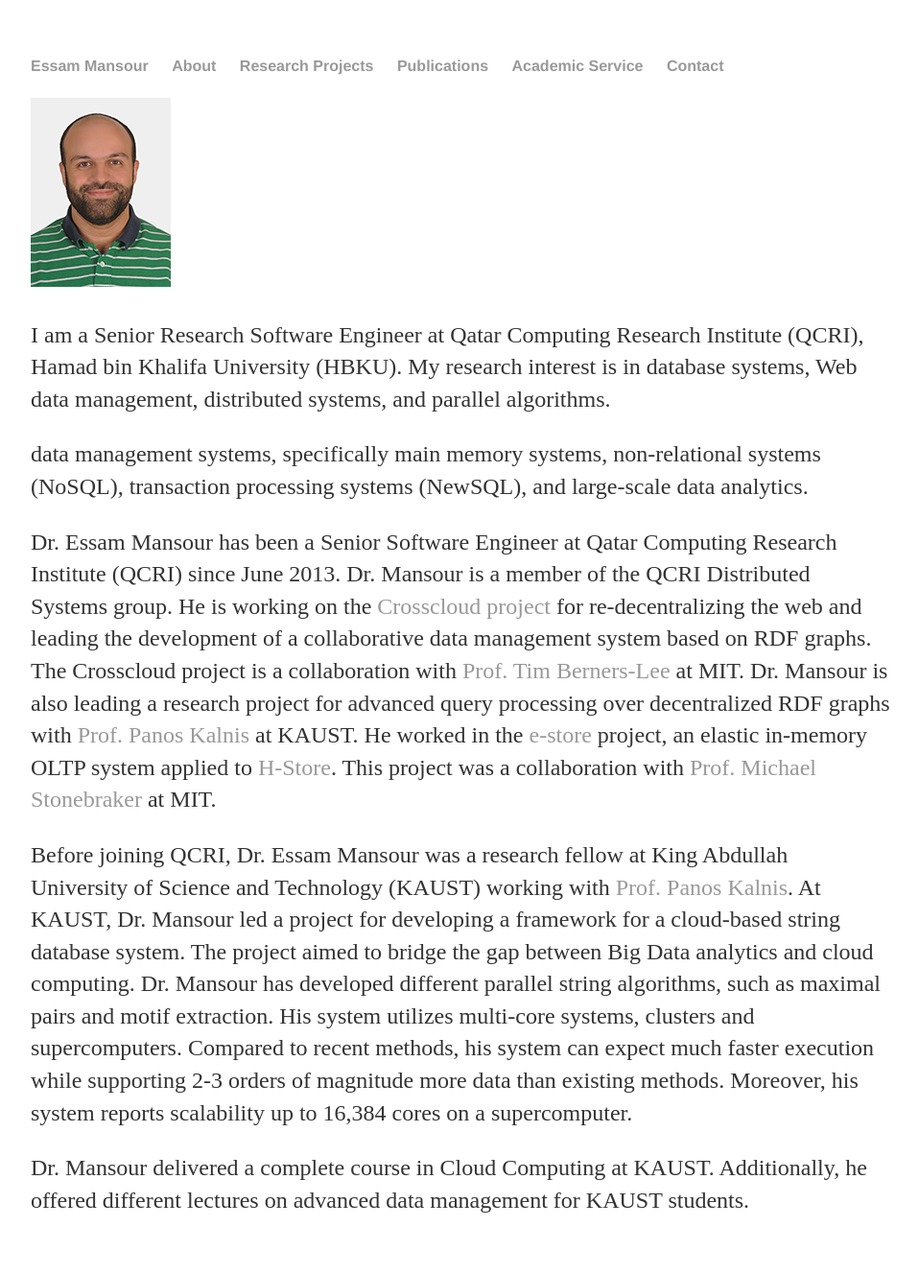
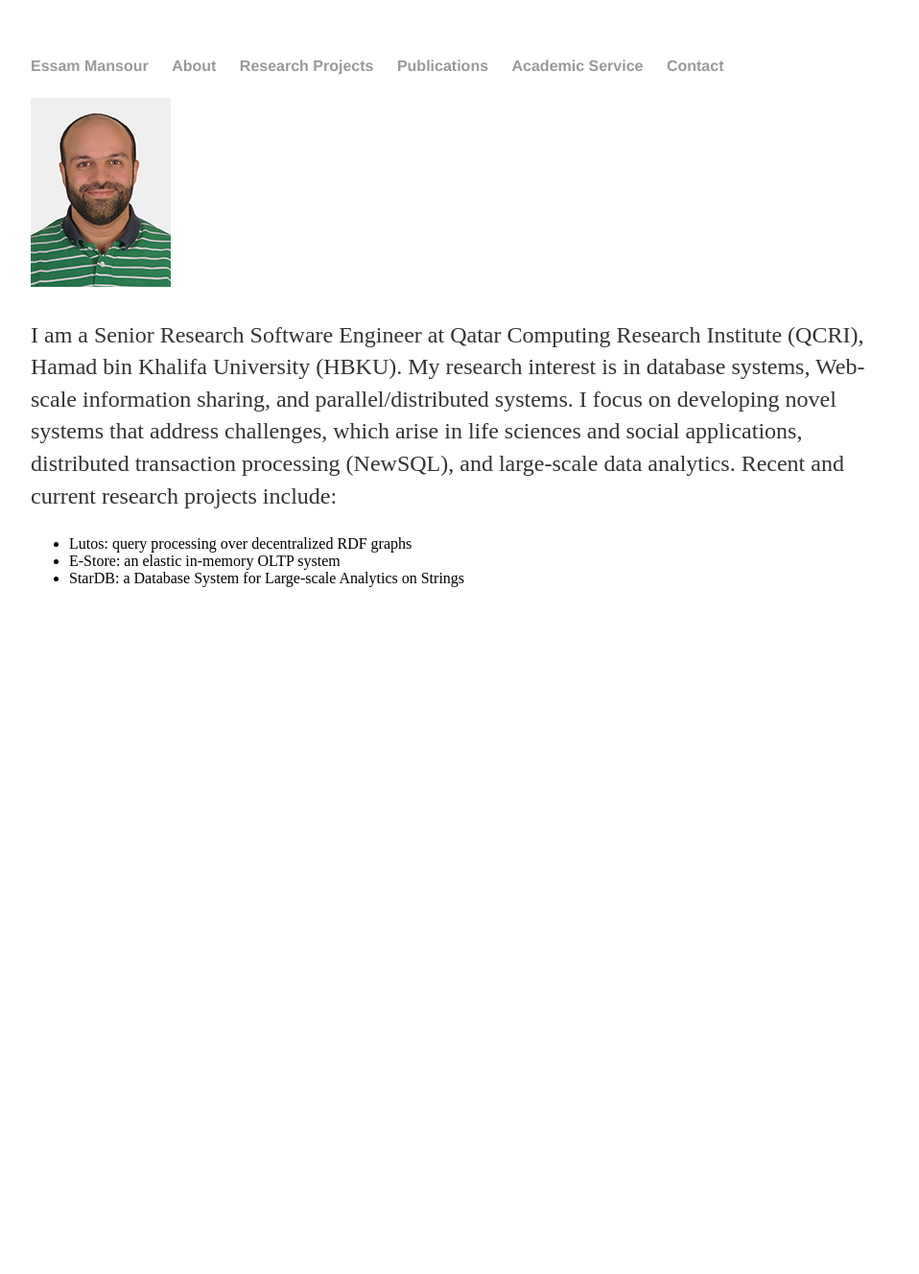
Before and after one commit to mansoure/mansoure.github.io, a Jekyll site: the page built from index.md, in a window 1280 px wide. Shown: the whole page at 96% size, without its empty margins (160-1118 px from the left). Built offline with Jekyll 4.4.1, drawn with Linux system fonts in a browser that asks for light colours; after the commit the page ends 900 px from its top, so only the background shows below that.

Commit message:
Update index.md

```diff
--- a/index.md
+++ b/index.md
@@ -4,17 +4,8 @@
 ---
 ![emansour](/images/essam2.jpg)
 
-I am a Senior Research Software Engineer at Qatar Computing Research Institute (QCRI), Hamad bin Khalifa University (HBKU). My research interest is in database systems, Web data management, distributed systems, and parallel algorithms.
+I am a Senior Research Software Engineer at Qatar Computing Research Institute (QCRI), Hamad bin Khalifa University (HBKU). My research interest is in database systems, Web-scale information sharing, and parallel/distributed systems. I focus on developing novel systems that address challenges, which arise in life sciences and social applications, distributed transaction processing (NewSQL), and large-scale data analytics. Recent and current research projects include:
 
-data management systems, specifically main memory systems, non-relational systems (NoSQL), transaction processing systems (NewSQL), and large-scale data analytics.
-
-
-
-
-
-Dr. Essam Mansour has been a Senior Software Engineer at Qatar Computing Research Institute (QCRI) since June 2013. Dr. Mansour is a member of the QCRI Distributed Systems group. He is working on the [Crosscloud project](/projects/crosscloud) for re-decentralizing the web and leading the development of a collaborative data management system based on RDF graphs. The Crosscloud project is a collaboration with [Prof. Tim Berners-Lee](https://en.wikipedia.org/wiki/Tim_Berners-Lee) at MIT. Dr. Mansour is also leading a research project for advanced query processing over decentralized RDF graphs with [Prof. Panos Kalnis](http://web.kaust.edu.sa/faculty/PanosKalnis/) at KAUST. He worked in the [e-store](http://dl.acm.org/citation.cfm?id=2735514) project, an elastic in-memory OLTP system applied to [H-Store](http://hstore.cs.brown.edu/). This project was a collaboration with [Prof. Michael Stonebraker](https://en.wikipedia.org/wiki/Michael_Stonebraker) at MIT.
-
-Before joining QCRI, Dr. Essam Mansour was a research fellow at King Abdullah University of Science and Technology (KAUST) working with [Prof. Panos Kalnis](http://web.kaust.edu.sa/faculty/PanosKalnis/). At KAUST, Dr. Mansour led a project for developing a framework for a cloud-based string database system. The project aimed to bridge the gap between Big Data analytics and cloud computing.
-Dr. Mansour has developed different parallel string algorithms, such as maximal pairs and motif extraction. His system utilizes multi-core systems, clusters and supercomputers. Compared to recent methods, his system can expect much faster execution while supporting 2-3 orders of magnitude more data than existing methods. Moreover, his system reports scalability up to 16,384 cores on a supercomputer.
-
-Dr. Mansour delivered a complete course in Cloud Computing at KAUST. Additionally, he offered different lectures on advanced data management for KAUST students.
+- Lutos: query processing over decentralized RDF graphs
+- E-Store: an elastic in-memory OLTP system
+- StarDB: a Database System for Large-scale Analytics on Strings
```
